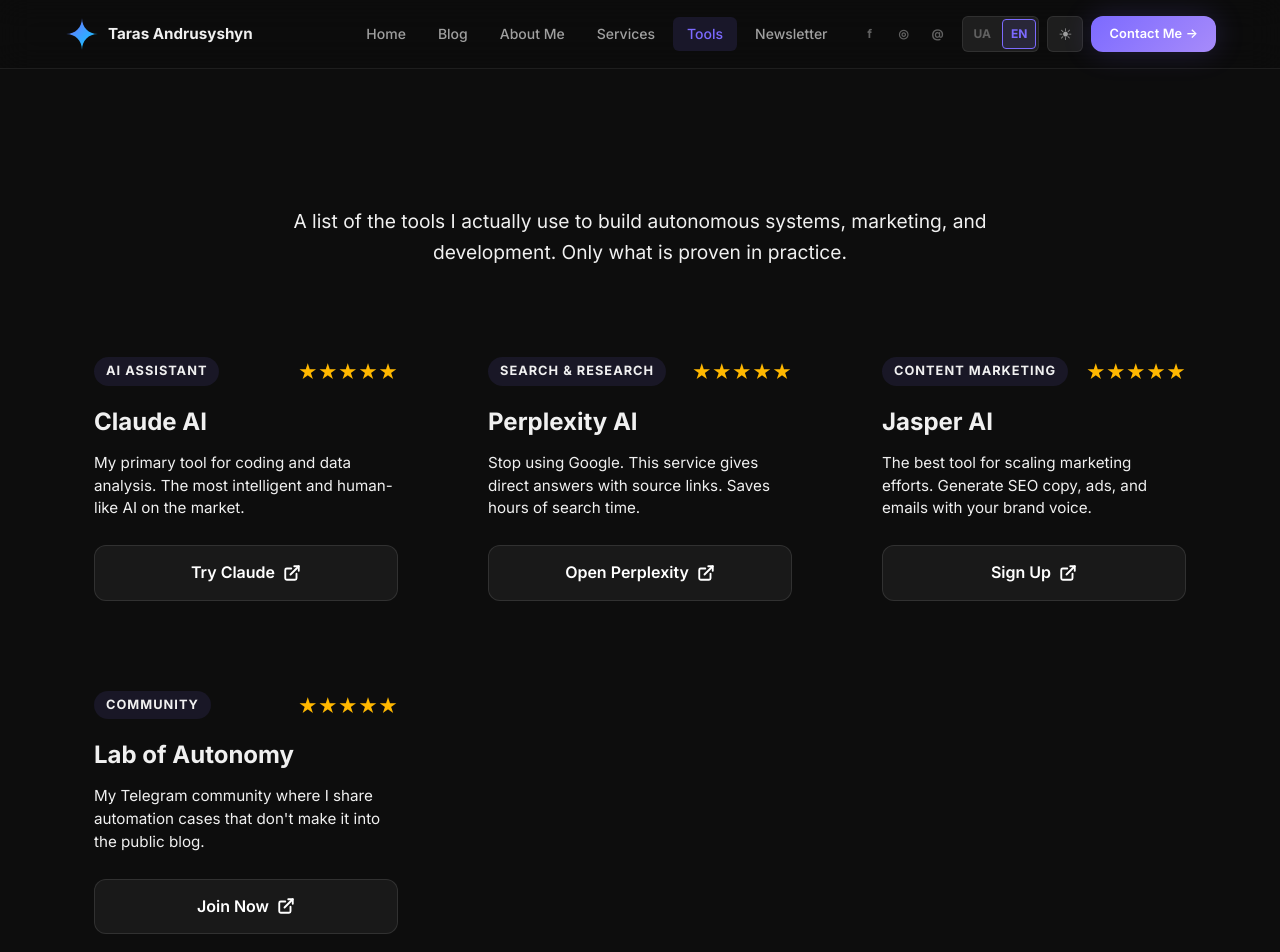
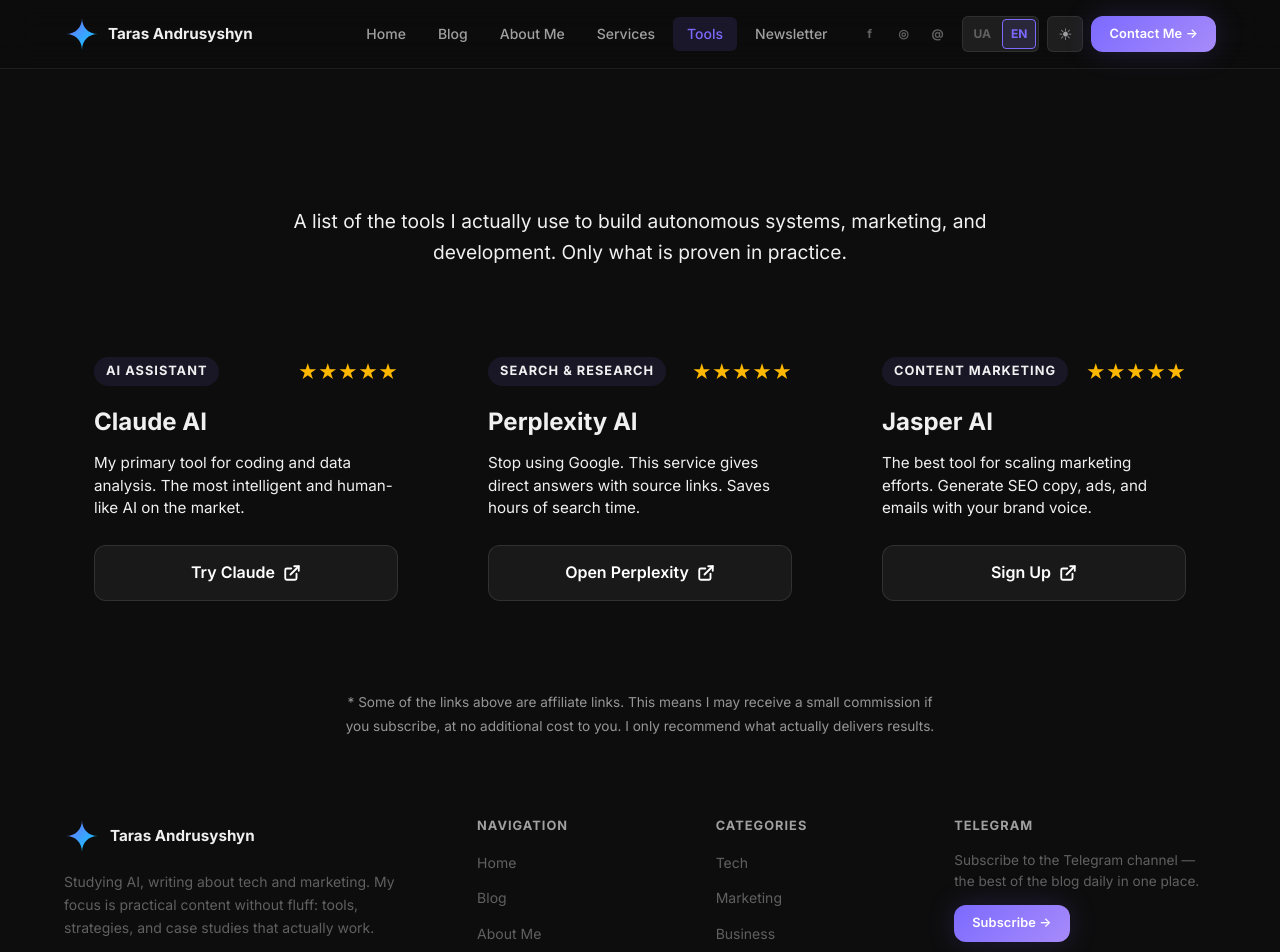
Before and after one commit to andrusyshyn-beta/taras-blog, a Next.js app: page /en/tools in a window 1280 px wide. Shown: the top 952 px of the page. Built offline with nearby package versions, Linux system fonts and the light colour scheme.

Commit message:
Focus Tools page on external software recommendations

```diff
--- a/app/en/tools/page.js
+++ b/app/en/tools/page.js
@@ -27,15 +27,6 @@
     rating: '★★★★★',
     link: 'https://www.jasper.ai/',
     cta: 'Sign Up'
-  },
-  {
-    id: 'telegram',
-    name: 'Lab of Autonomy',
-    category: 'Community',
-    description: 'My Telegram community where I share automation cases that don\'t make it into the public blog.',
-    rating: '★★★★★',
-    link: 'https://t.me/lab_of_autonomy',
-    cta: 'Join Now'
   }
 ];
 
```
Also changed, not shown: app/(uk)/tools/page.js (+0 -9 lines).
